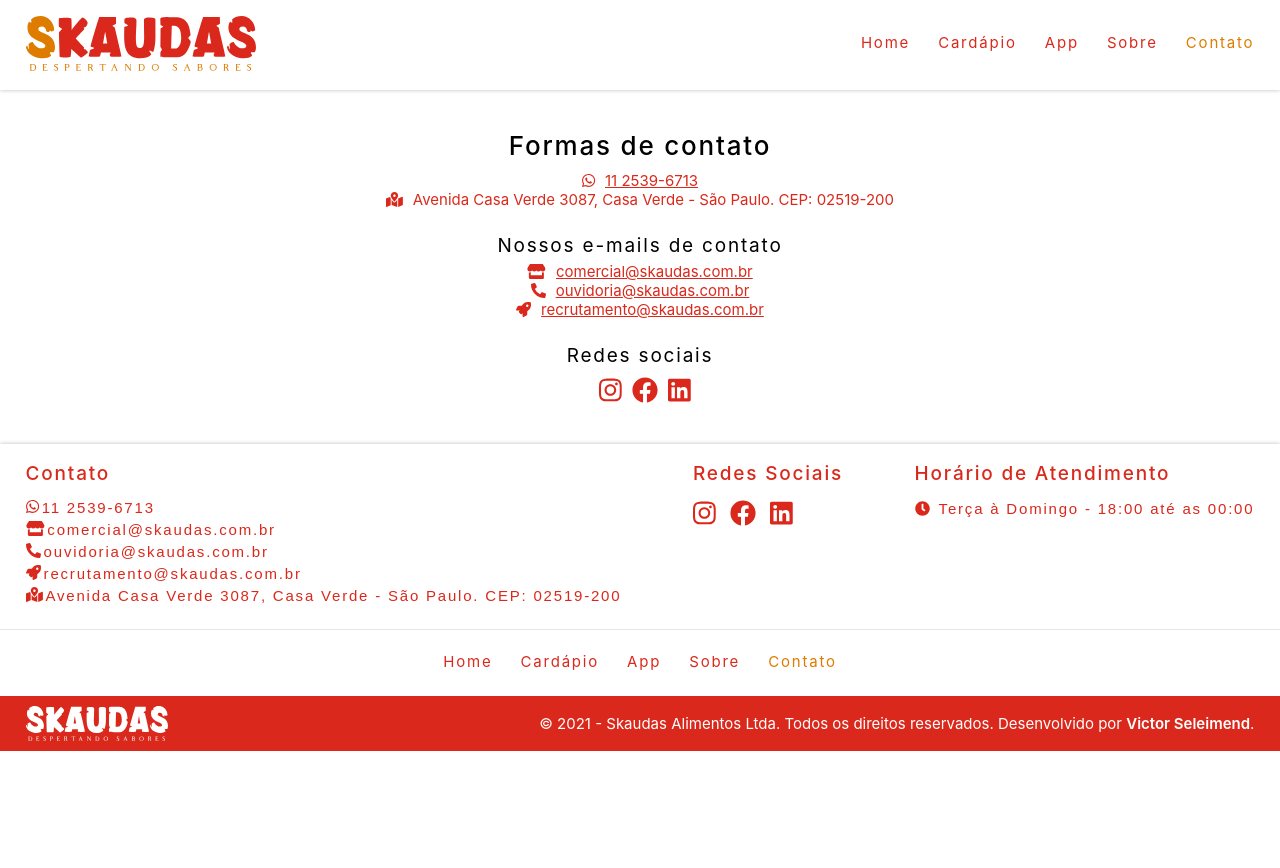
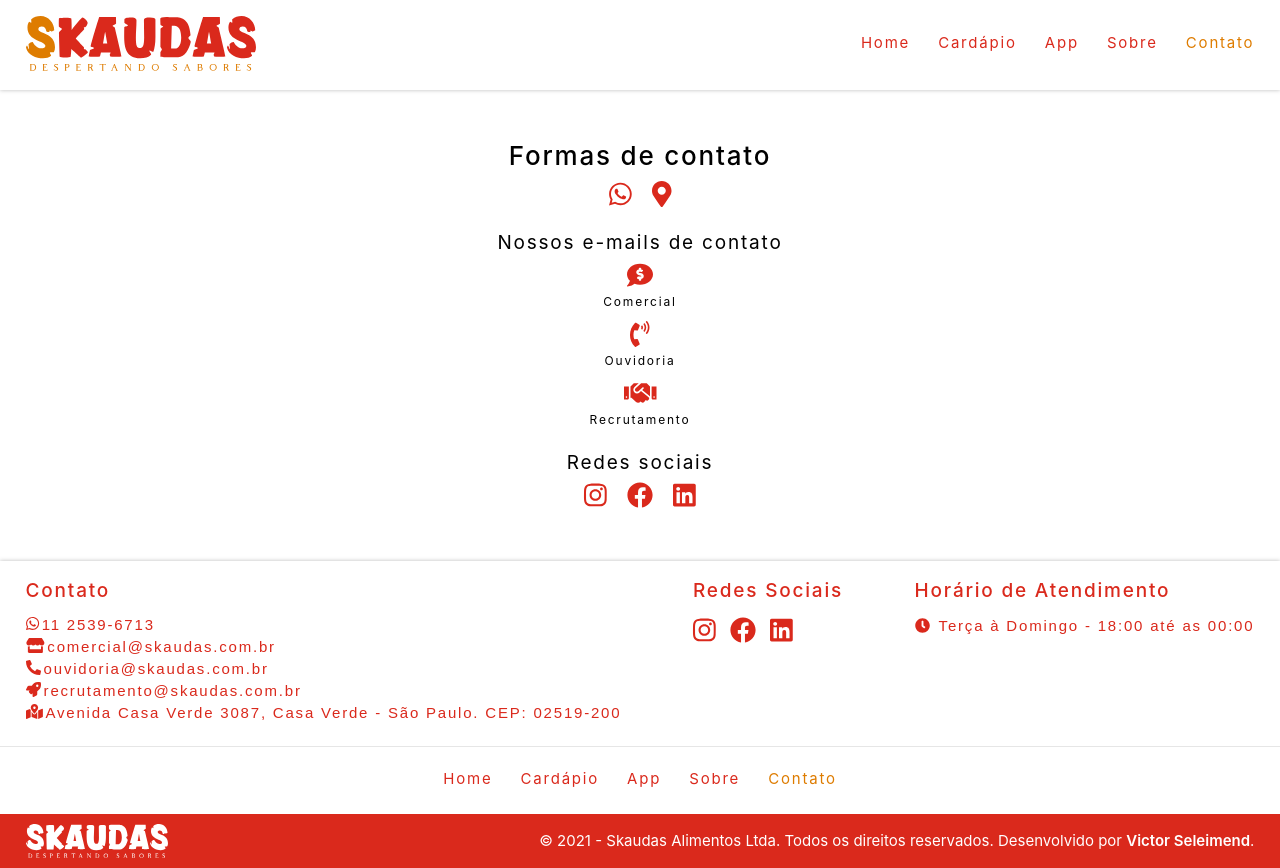
Before and after one commit to victorseleimend/skaudas, a React (Create React App) app: page /contato in a window 1280 px wide. Before the commit the page ends 800 px from the top, so only its background shows below. Built offline with nearby package versions, Linux system fonts and the light colour scheme.

Commit message:
Mudança no contato

```diff
--- a/src/components/Templates/Content/Contact/Contact.module.css
+++ b/src/components/Templates/Content/Contact/Contact.module.css
@@ -1,44 +1,69 @@
 .contact {
-  padding: 40px 2%;
+  padding: 50px 2%;
   display: flex;
   flex-direction: column;
-  align-items: center;
   text-align: center;
 }
 
+.contact > p {
+  font-size: var(--small-fs);
+  margin-top: 6px;
+}
+
+.contact > div:first-of-type {
+  display: flex;
+  justify-content: center;
+  flex-direction: row;
+  gap: 20px;
+}
+
 .contact h3 {
-  margin-bottom: 10px;
   font-size: var(--big-fs);
   letter-spacing: 1.8px;
   font-weight: 500;
+  margin-bottom: 10px;
 }
 
 .contact h4 {
-  margin: 25px 0 5px 0;
   font-size: var(--medium-fs);
   letter-spacing: 1.8px;
   font-weight: 400;
+  margin-top: 24px;
 }
 
-.contact p {
-  display: inline;
-  color: var(--primary-color);
-  font-size: var(--small-fs);
-  padding-left: 10px;
+.contact button {
+  background: none;
+  border: none;
+  outline: 0;
+  cursor: pointer;
+}
+
+.contact a {
+  font-size: var(--big-fs);
 }
 
 .contact svg {
+  font-size: var(--big-fs);
   color: var(--primary-color);
-  font-size: var(--small-fs);
 }
 
-.contact a {
-  color: var(--primary-color);
-  font-size: var(--small-fs);
-  padding-left: 10px;
+.sm div {
+  display: flex;
+  justify-content: center;
+  gap: 20px;
+  margin-top: 6px;
 }
 
-div.sm a > svg {
-  margin-top: 5px;
-  font-size: var(--big-fs);
+.emails {
+  display: flex;
+  justify-content: center;
+  flex-direction: column;
+  gap: 10px;
+  margin-top: 6px;
 }
+
+.emails div p {
+  font-size: 1.2rem;
+  letter-spacing: 1.8px;
+  margin-top: 3px;
+}
--- a/src/components/Templates/Content/Contact/Contact.tsx
+++ b/src/components/Templates/Content/Contact/Contact.tsx
@@ -1,9 +1,9 @@
 import { FontAwesomeIcon } from "@fortawesome/react-fontawesome";
 import {
-  faStore,
-  faPhoneAlt,
-  faRocket,
-  faMapMarkedAlt,
+  faCommentDollar,
+  faPhoneVolume,
+  faHandshake,
+  faMapMarkerAlt,
 } from "@fortawesome/free-solid-svg-icons";
 import {
   faWhatsapp,
@@ -11,47 +11,62 @@
   faFacebook,
   faLinkedin,
 } from "@fortawesome/free-brands-svg-icons";
-import { useEffect } from "react";
+import { useEffect, useState } from "react";
 import Container from "../../../UI/Container/Container";
 import classes from "./Contact.module.css";
 
 const Contact = () => {
+  const [view, setView] = useState(false);
+
   useEffect(() => {
     window.scrollTo({
       top: 0,
     });
   }, []);
 
+  const contactNumberHandler = () => {
+    window.open("https://api.whatsapp.com/send?phone=551125396713");
+  };
+
+  const addressView = () => {
+    setView((v) => !v);
+  };
+
   return (
     <Container cssClass={classes.contact}>
       <h3>Formas de contato</h3>
       <div>
-        <div>
+        <button type="button" onClick={contactNumberHandler}>
           <FontAwesomeIcon icon={faWhatsapp} />
-          <a href="tel:1125396713">11 2539-6713</a>
-          <div>
-            <FontAwesomeIcon icon={faMapMarkedAlt} />
-            <p>
-              Avenida Casa Verde 3087, Casa Verde - São Paulo. CEP: 02519-200
-            </p>
-          </div>
-        </div>
+        </button>
+        <button type="button" onClick={addressView}>
+          <FontAwesomeIcon icon={faMapMarkerAlt} />
+        </button>
       </div>
+      {view && (
+        <p>Avenida Casa Verde 3087, Casa Verde - São Paulo. CEP: 02519-200</p>
+      )}
       <div>
         <h4>Nossos e-mails de contato</h4>
-        <div>
-          <FontAwesomeIcon icon={faStore} />
-          <a href="mailto:comercial@skaudas.com.br">comercial@skaudas.com.br</a>
-        </div>
-        <div>
-          <FontAwesomeIcon icon={faPhoneAlt} />
-          <a href="mailto:ouvidoria@skaudas.com.br">ouvidoria@skaudas.com.br</a>
-        </div>
-        <div>
-          <FontAwesomeIcon icon={faRocket} />
-          <a href="mailto:recrutamento@skaudas.com.br">
-            recrutamento@skaudas.com.br
-          </a>
+        <div className={classes.emails}>
+          <div>
+            <a href="mailto:comercial@skaudas.com.br">
+              <FontAwesomeIcon icon={faCommentDollar} />
+            </a>
+            <p>Comercial</p>
+          </div>
+          <div>
+            <a href="mailto:ouvidoria@skaudas.com.br">
+              <FontAwesomeIcon icon={faPhoneVolume} />
+            </a>
+            <p>Ouvidoria</p>
+          </div>
+          <div>
+            <a href="mailto:recrutamento@skaudas.com.br">
+              <FontAwesomeIcon icon={faHandshake} />
+            </a>
+            <p>Recrutamento</p>
+          </div>
         </div>
       </div>
       <div className={classes.sm}>
```
